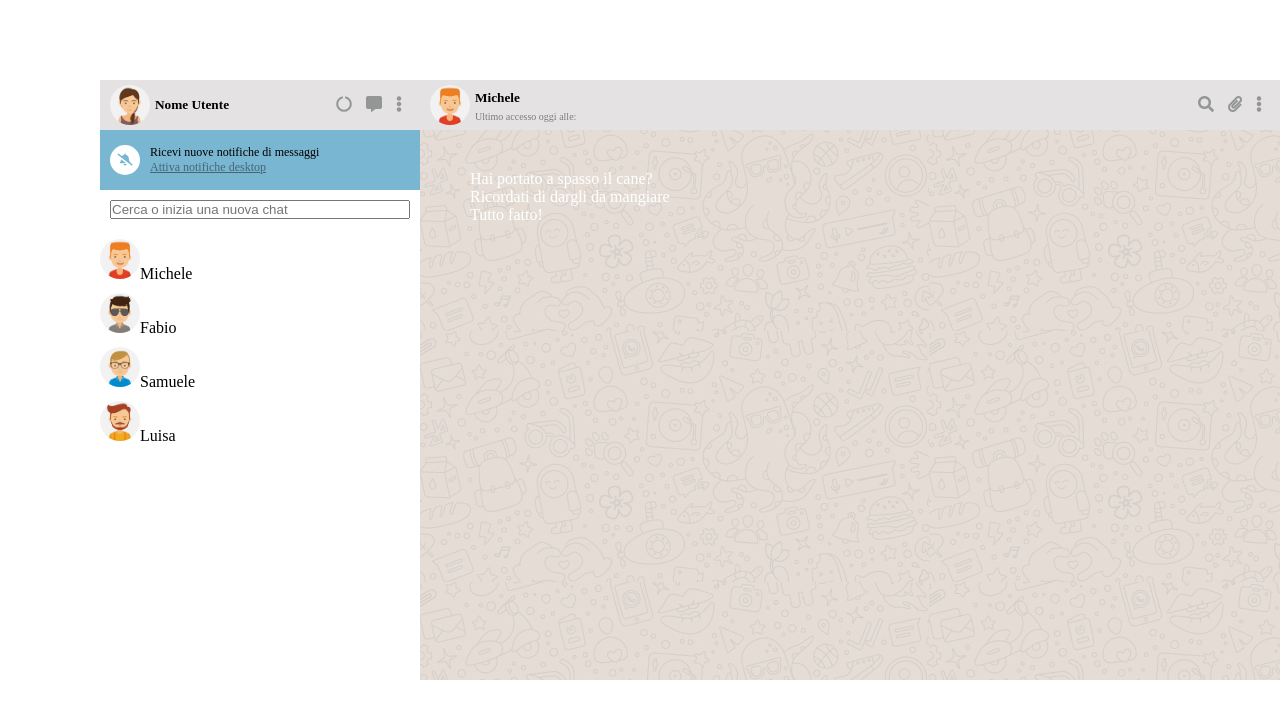
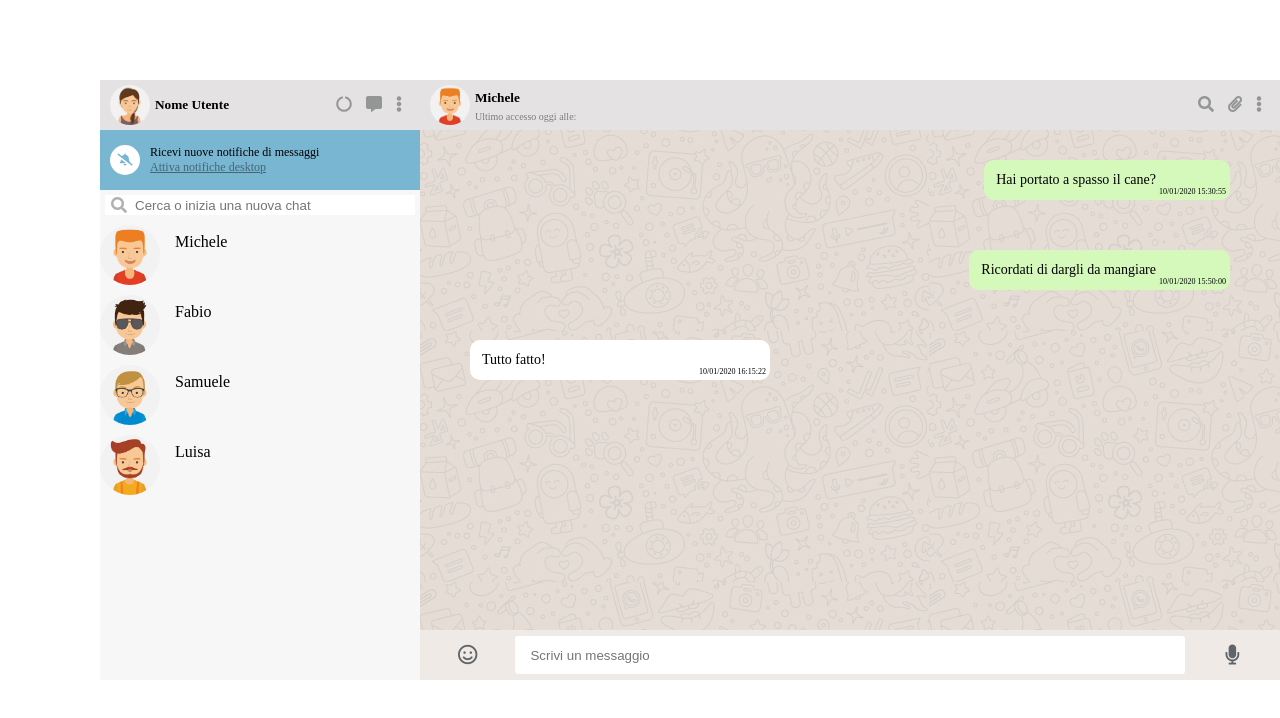
Before and after one commit to Maaax02/vue-boolzapp, a plain HTML site: page index.html in a window 1280 px wide. Drawn offline with nearby package versions, Linux system fonts and the light colour scheme.

Commit message:
2a e 3a milestone

```diff
--- a/css/style.css
+++ b/css/style.css
@@ -14,6 +14,7 @@
 .sidebar{
     margin-left: 100px;
     width: 320px;
+    background-color: #F8F7F7;
 }
 
 .personal-profile{
@@ -85,9 +86,24 @@
 }
 
 .sidebar input{
-    width: 300px;
-    margin: 10px 10px;
+    width: 280px;
+    border: none;
+    border-radius: 2px;
+}
 
+.inner-search i{
+    padding-left: 6px;
+    color: #AFB1B3;
+    width: 5px;
+}
+
+.inner-search{
+    height: 20px;
+    margin: 5px 5px;
+    display: flex;
+    justify-content: space-between;
+    align-items: center;
+    background-color: #fff;
 }
 
 .container-contact{
@@ -95,14 +111,29 @@
     margin: 10px auto;
 }
 
+.images{
+    display: flex;
+    height: 60px;
+}
+
+.images span{
+    padding-top: 8px;
+}
+
 .images img{
-    width: 40px;
     border-radius: 50%;
+    margin-right: 15px;
 }
 
 main{
     width: 900px;
     background-image: url("../img/mine.jpg");
+    position: relative;
+}
+
+.overflow{
+    overflow: auto;
+    height: 550px;
 }
 
 .gray{
@@ -120,13 +151,100 @@ main{
 
 .container-message{
     width: 760px;
-    margin: 40px auto;
+    margin: 0 auto;
 }
 
 .received-messages{
-    text-decoration: underline;
+   background-color: #fff;
+   font-size: 14px;
+   width: 300px;
+   height: 40px;
+   border-radius: 10px;
+   display: flex;
+   align-items: center;
+   justify-content: space-between;
+   padding-left: 12px;
+   margin-bottom: 20px;
+   margin-top: 30px;
 }
 
 .sent-messages{
-    color: #fff;
+   background-color: #D5F9BB;
+   font-size: 14px;
+
+   height: 40px;
+   border-radius: 10px;
+   display: flex;
+   align-items: center;
+   justify-content: space-between;
+   padding-left: 12px;
+   margin-bottom: 20px;
+   margin-top: 30px;
+   flex-wrap: wrap;
 }
+
+.date{
+    width: 70px;
+    height: 22px;
+    display: flex;
+    justify-content: flex-end;
+    align-items: flex-end;
+    font-size: 8px;
+    margin-right: 4px;
+    margin-top: 10px;
+}
+
+.row-reverse{
+    display: flex;
+    flex-direction: row-reverse;
+}
+
+footer{
+    background-color: #F0EAE7;
+    width: 100%;
+    height: 50px;
+    position: absolute;
+    bottom: 0;
+    display: flex;
+    justify-content: space-between;
+    align-items: center;
+}
+
+.left{
+    width: 100px;
+    display: flex;
+    justify-content: center;
+    align-items: center;
+    color: #606569;
+    font-size: 20px;
+}
+
+.right{
+    width: 100px;
+    display: flex;
+    justify-content: center;
+    align-items: center;
+    color: #606569;
+    font-size: 20px;
+}
+
+footer input{
+    width: 700px;
+    height: 38px;
+    border: none;
+    border-radius: 3px;
+    padding-left: 15px;
+}
+
+/* linear-gradient
+ */
+
+ /* background: hsla(0, 0%, 100%, 1);
+
+background: linear-gradient(360deg, hsla(0, 0%, 100%, 1) 77%, hsla(175, 100%, 29%, 1) 77%);
+
+background: -moz-linear-gradient(360deg, hsla(0, 0%, 100%, 1) 77%, hsla(175, 100%, 29%, 1) 77%);
+
+background: -webkit-linear-gradient(360deg, hsla(0, 0%, 100%, 1) 77%, hsla(175, 100%, 29%, 1) 77%);
+
+filter: progid: DXImageTransform.Microsoft.gradient( startColorstr="#FFFFFF", endColorstr="#009689", GradientType=1 ); */
--- a/index.html
+++ b/index.html
@@ -8,9 +8,11 @@
     <link rel="stylesheet" href="css/style.css">
     <script src="https://cdn.jsdelivr.net/npm/vue@2/dist/vue.js"></script>
     <link rel="stylesheet" href="https://use.fontawesome.com/releases/v5.7.1/css/all.css" integrity="sha384-fnmOCqbTlWIlj8LyTjo7mOUStjsKC4pOpQbqyi7RrhN7udi9RwhKkMHpvLbHG9Sr" crossorigin="anonymous">
+    <script src="path/to/dayjs/dayjs.min.js"></script>
 </head>
 <body>
     <div id="app">
+
         <div class="container">
             <div class="sidebar">
                 <div class="personal-profile">
@@ -30,10 +32,13 @@
                         <div class="text">Ricevi nuove notifiche di messaggi <span>Attiva notifiche desktop</span></div>
                     </div>
                 </div>
-                <input type="text" name="" id="" placeholder="Cerca o inizia una nuova chat">
-                <div v-for="(person, i) in contacts" class="container-contact">
+                <div class="inner-search">
+                    <i class="fas fa-search"></i>
+                    <input type="text" name="" id="" placeholder="Cerca o inizia una nuova chat" v-model="search">
+                </div>
+                <div v-for="(person, i) in filteredChat" class="container-contact" @click="click(i)">
                     <div class="images">
-                        <img :src="contacts[i].avatar" alt="">{{person.name}}
+                        <img :src="person.avatar" alt=""><span>{{person.name}}</span>
                     </div>
                 </div>
             </div>
@@ -56,10 +61,26 @@
                             <i class="fas fa-ellipsis-v"></i>
                         </div>
                     </div>
-                    <div class="container-message">
-                        <div v-for="(testo, k) in contacts[0].messages" :class="mex(status)">{{testo.text}}</div>
+                    <div class="overflow">
+                        <div class="container-message" v-for="(testo, k) in contacts[currentIndex].messages" :class="mex2(testo.status)">
+                            <div :class="mex(testo.status)">
+                                {{testo.text}}
+                                <div class="date">
+                                    <span>{{testo.date}}</span>
+                                </div>
+                            </div>
+                        </div>
                     </div>
                 </div>
+                <footer>
+                    <div class="left">
+                        <i class="far fa-smile"></i>
+                    </div>
+                    <input type="text" name="" id="" placeholder="Scrivi un messaggio" v-model="newMessage" @keyup.enter="addMessage">
+                    <div class="right">
+                        <i class="fas fa-microphone"></i>
+                    </div>
+                </footer>
             </main>
         </div>
     </div>
--- a/js/script.js
+++ b/js/script.js
@@ -1,6 +1,9 @@
 new Vue({
     el: '#app',
     data: {
+        currentIndex : 0,
+        search : '',
+        newMessage : '',
         contacts: [
             {
                 name: 'Michele',
@@ -98,6 +101,48 @@ new Vue({
             }else{
                 classList.push('sent-messages');
             }return classList;
+        },
+        mex2: function(element){
+            let classList = [];
+            if (element == 'sent'){
+                classList.push('row-reverse');
+            }else{
+                classList.push('row');
+            }return classList;
+        },
+
+        click : function(index){
+            this.currentIndex = index
+        },
+
+
+        addMessage : function(){
+            if(this.newMessage !== ''){
+
+            this.contacts[this.currentIndex].messages.push({
+                date: '29/07/2002',
+                text: this.newMessage,
+                status: 'sent',
+            })
+            this.newMessage = ''
+            setTimeout(() => {
+                this.contacts[this.currentIndex].messages.push({
+                    date: '29/07/2002',
+                    text: 'ok',
+                    status: 'received',
+                })
+            }, 1100);
         }
+
+        }
+
+    },
+
+    computed : {
+            filteredChat: function(){
+                return this.contacts.filter((person) => {
+                    return person.name.toLowerCase().match(this.search);
+                })
+            }
     }
 })
```
